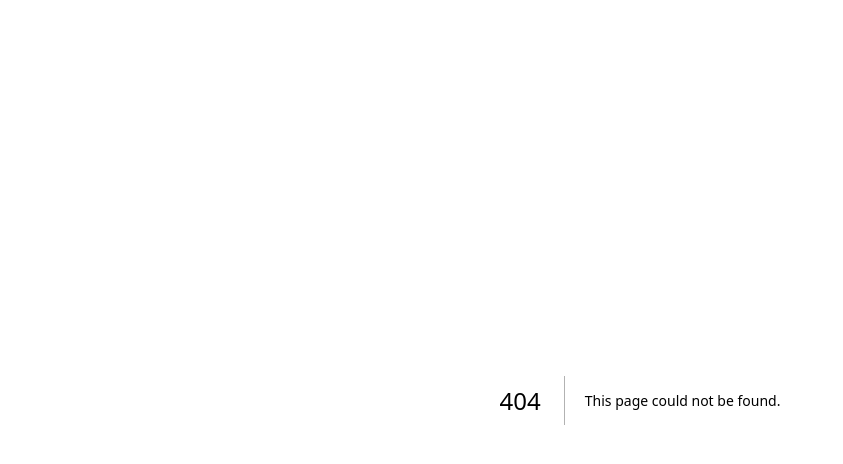
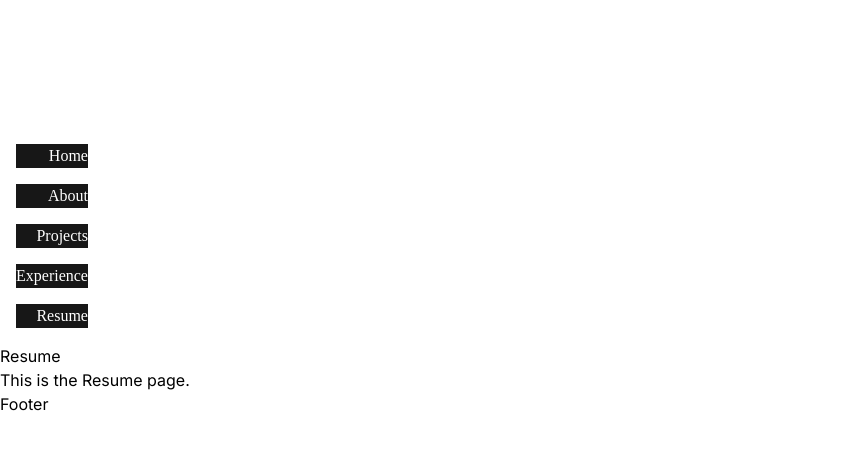
Before and after one commit to ahmedkhaleel2004/portfolio, a Next.js app: page /resume in a window 1280 px wide. Before the commit this address had no page. Shown: the top 464 px of the page, without its empty margins (0-843 px from the left). Built offline with nearby package versions, Linux system fonts and the light colour scheme.

Commit message:
setup routes

```diff
--- /dev/null
+++ b/app/about/page.tsx
@@ -0,0 +1,12 @@
+import React from "react";
+
+const About: React.FC = () => {
+	return (
+		<div>
+			<h2>About</h2>
+			<p>This is the About page.</p>
+		</div>
+	);
+};
+
+export default About;
--- /dev/null
+++ b/app/components/Footer.tsx
@@ -0,0 +1,7 @@
+import React from "react";
+
+const Footer = () => {
+	return <div>Footer</div>;
+};
+
+export default Footer;
--- /dev/null
+++ b/app/components/Navbar.tsx
@@ -0,0 +1,45 @@
+import React from "react";
+import Link from "next/link";
+
+const NavButton: React.FC<{ text: string; path: string }> = ({
+	text,
+	path,
+}) => {
+	return (
+		<Link
+			href={path}
+			//style={activeStyle}
+			className={
+				"bg-body-grey text-white font-body text-right transition-all duration-200 ease-in-out hover:text-nice-blue"
+			} // Apply hover effect only if not active
+		>
+			{text}
+		</Link>
+	);
+};
+
+const Navbar = () => {
+	const buttons = [
+		{ name: "Home", path: "/" },
+		{ name: "About", path: "/about" },
+		{ name: "Projects", path: "/projects" },
+		{ name: "Experience", path: "/experience" },
+		{ name: "Resume", path: "/resume" },
+	];
+
+	return (
+		<nav className="flex justify-between p-4">
+			<div className="flex flex-col space-y-4 mt-32">
+				{buttons.map((button) => (
+					<NavButton
+						key={button.name}
+						text={button.name}
+						path={button.path}
+					/>
+				))}
+			</div>
+		</nav>
+	);
+};
+
+export default Navbar;
--- /dev/null
+++ b/app/experience/page.tsx
@@ -0,0 +1,12 @@
+import React from "react";
+
+const Experience: React.FC = () => {
+	return (
+		<div>
+			<h2>Experience</h2>
+			<p>This is the Experience page.</p>
+		</div>
+	);
+};
+
+export default Experience;
--- a/app/layout.tsx
+++ b/app/layout.tsx
@@ -1,22 +1,56 @@
-import type { Metadata } from 'next'
-import { Inter } from 'next/font/google'
-import './globals.css'
+import type { Metadata } from "next";
+import { Inter } from "next/font/google";
+import "./globals.css";
+import Head from "next/head";
+import Navbar from "./components/Navbar";
+import Footer from "./components/Footer";
 
-const inter = Inter({ subsets: ['latin'] })
+const inter = Inter({ subsets: ["latin"] });
 
 export const metadata: Metadata = {
-  title: 'Create Next App',
-  description: 'Generated by create next app',
-}
+	title: "Ahmed Khaleel",
+	description: "Software Engineering Portfolio",
+};
 
 export default function RootLayout({
-  children,
+	children,
 }: {
-  children: React.ReactNode
+	children: React.ReactNode;
 }) {
-  return (
-    <html lang="en">
-      <body className={inter.className}>{children}</body>
-    </html>
-  )
+	return (
+		<html lang="en">
+			<body className={inter.className}>
+				<meta
+					name="description"
+					content="Ahmed Khaleel's portfolio, featuring projects in software development."
+				/>
+				<meta
+					name="keywords"
+					content="Python, C, C++, Engineering, Software Engineer, Full-Stack Development, Web Development, Machine Learning, Data Scientist, Student, Technology, Tech, Portfolio"
+				/>
+				<meta
+					property="og:title"
+					content="Ahmed Khaleel - Software Engineer"
+				/>
+				<meta
+					property="og:description"
+					content="Explore Ahmed Khaleel's Software Engineering Portfolio including unique projects and his timeline."
+				/>
+				<meta property="og:type" content="website" />
+				{/*<meta
+					property="og:url"
+					content="https://www.johndoeportfolio.com"
+				/>
+				<meta
+					property="og:image"
+					content="https://www.johndoeportfolio.com/og-image.jpg"
+				/>*/}
+
+				{/* wrap each page in navbar and footer*/}
+				<Navbar />
+				{children}
+				<Footer />
+			</body>
+		</html>
+	);
 }
--- a/app/page.tsx
+++ b/app/page.tsx
@@ -1,9 +1,7 @@
-import Link from "next/link";
+import React from "react";
 
-export default function Home() {
-	return (
-		<main>
-			<h1>Hello World!</h1>
-		</main>
-	);
-}
+const Home: React.FC = () => {
+	return <div>Hello World!</div>;
+};
+
+export default Home;
--- /dev/null
+++ b/app/projects/page.tsx
@@ -0,0 +1,12 @@
+import React from "react";
+
+const Projects: React.FC = () => {
+	return (
+		<div>
+			<h2>Projects</h2>
+			<p>This is the Projects page.</p>
+		</div>
+	);
+};
+
+export default Projects;
--- /dev/null
+++ b/app/resume/page.tsx
@@ -0,0 +1,12 @@
+import React from "react";
+
+const Resume: React.FC = () => {
+	return (
+		<div>
+			<h2>Resume</h2>
+			<p>This is the Resume page.</p>
+		</div>
+	);
+};
+
+export default Resume;
--- /dev/null
+++ b/app/timeline/page.tsx
@@ -0,0 +1,12 @@
+import React from "react";
+
+const Timeline: React.FC = () => {
+	return (
+		<div>
+			<h2>Timeline</h2>
+			<p>This is the Timeline page.</p>
+		</div>
+	);
+};
+
+export default Timeline;
--- a/tailwind.config.ts
+++ b/tailwind.config.ts
@@ -7,7 +7,18 @@ const config: Config = {
 		"./app/**/*.{js,ts,jsx,tsx,mdx}",
 	],
 	theme: {
-		extend: {},
+		extend: {
+			spacing: {
+				customNav: "7.25rem", // Add custom spacing
+			},
+			colors: {
+				"body-grey": "#171717",
+				"nice-blue": "#6088f0",
+			},
+			fontFamily: {
+				body: ["Roboto Mono"],
+			},
+		},
 	},
 	plugins: [],
 };
```
